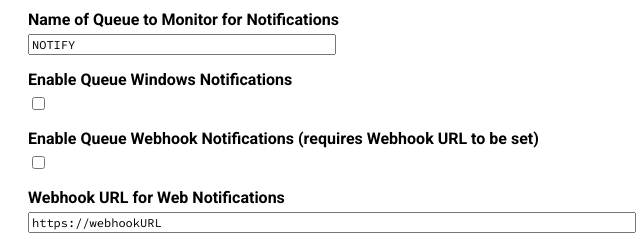
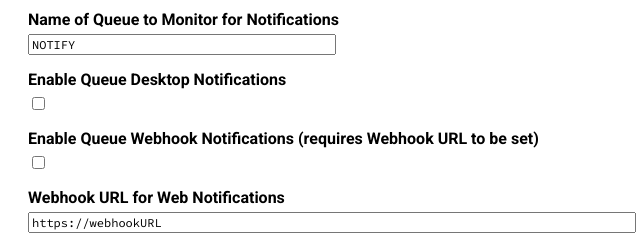
Before and after one commit to UNiXMIT/UNiXSF, a browser extension: page config/config.html in a window 1280 px wide. Shown: the part 418-658 px from the top of the page, 237-877 px from the left. Drawn offline with Linux system fonts and the light colour scheme.

Commit message:
version 2.2

```diff
--- a/config/config.html
+++ b/config/config.html
@@ -16,7 +16,7 @@
         <textarea id="products" name="products" rows="5"></textarea>
         <label for="queue">Name of Queue to Monitor for Notifications</label>
         <input id="queue" name="queue"></input>
-        <label for="qnotify">Enable Queue Windows Notifications</label>
+        <label for="qnotify">Enable Queue Desktop Notifications</label>
         <input type="checkbox" id="qnotify" name="qnotify">
         <label for="qnotifyweb">Enable Queue Webhook Notifications (requires Webhook URL to be set)</label>
         <input type="checkbox" id="qnotifyweb" name="qnotifyweb">
```
Also changed, not shown: README.md.
